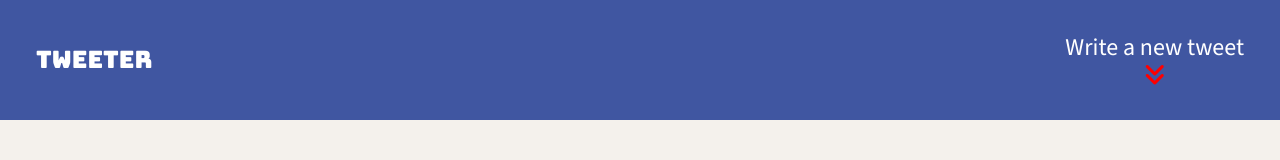
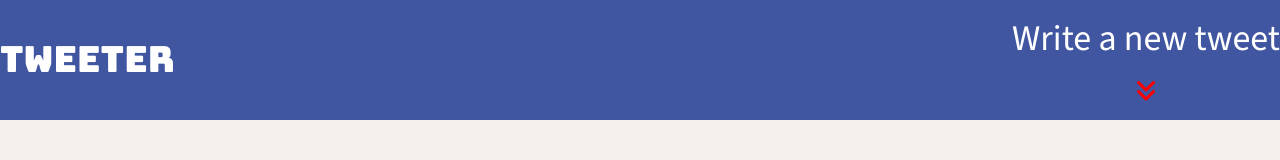
Before and after one commit to booters1/tweeter, a website: page public/index.html in a window 1280 px wide. Drawn offline with nearby package versions, Linux system fonts and the light colour scheme.

Commit message:
updated notes

```diff
--- a/public/index.html
+++ b/public/index.html
@@ -29,8 +29,8 @@
     <!-- Top nav bar (fixed) -->
     <nav>
       <span>tweeter</span>
-      <div class="write-tweet">
-        Write a new tweet
+      <div class="nav-tweet-btn">
+        <span class="tweet-text">Write a new tweet</span>
         <i class="fa-solid fa-angles-down arrow-icon"></i>
       </div>
     </nav>
--- a/public/styles/nav.css
+++ b/public/styles/nav.css
@@ -3,7 +3,7 @@ nav {
     width: 100%;
     background-color: #4056A1;
     color: #FFFFFF;
-    padding: 0 1.5em;
+    padding: 1.5em
     position: relative;
     display: flex;
     justify-content: space-between;
@@ -12,20 +12,20 @@ nav {
 
 nav span {
   font-family: 'Bungee', sans-serif;
-  font-size: 24px;
+  font-size: 1.5em;
 }
 
 
-.write-tweet {
+.nav-tweet-btn {
   font-family: 'Source Sans 3', sans-serif;
   display: flex;
   flex-direction: column;
   align-items: center;
 }
 
-
 .tweet-text {
-    margin-bottom: 0.5em;
+  font-family: 'Source Sans 3', sans-serif;
+  margin-bottom: 0.5em;
 }
 
 .arrow-icon {
--- a/server/data-files/initial-tweets.json
+++ b/server/data-files/initial-tweets.json
@@ -8,7 +8,7 @@
     "content": {
       "text": "If I have seen further it is by standing on the shoulders of giants"
     },
-    "created_at": 1710485765192
+    "created_at": 1710502056500
   },
   {
     "user": {
@@ -19,6 +19,6 @@
     "content": {
       "text": "Je pense , donc je suis"
     },
-    "created_at": 1710572165192
+    "created_at": 1710588456500
   }
 ]
```
